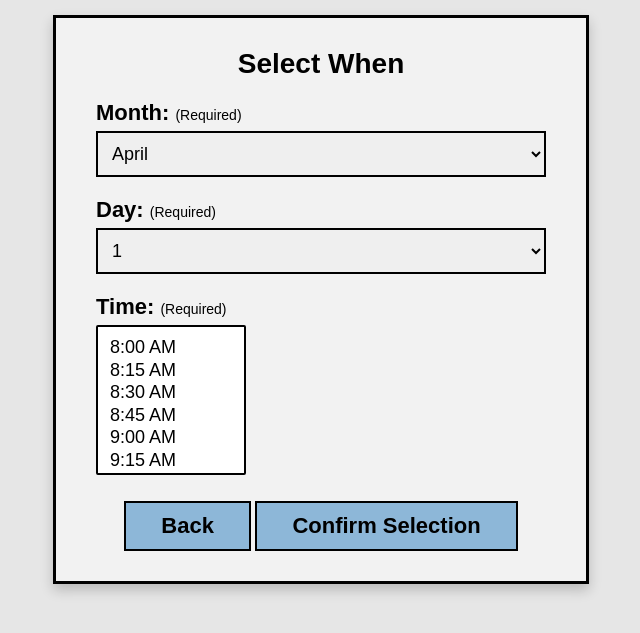
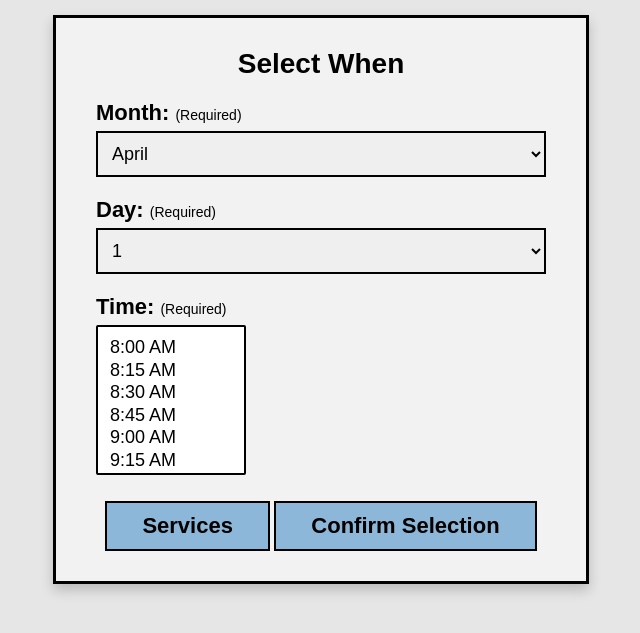
Before and after one commit to AidanH24/SeniorProject, a website: page CustomerSide/SelectWhenPage/selectWhenPage.html in a window 1280 px wide. Shown: the part 123-756 px from the top of the page, without its empty margins (319-959 px from the left). Drawn offline with Linux system fonts and the light colour scheme.

Commit message:
Change back button text to 'Services'

```diff
--- a/CustomerSide/SelectWhenPage/selectWhenPage.html
+++ b/CustomerSide/SelectWhenPage/selectWhenPage.html
@@ -34,7 +34,7 @@
             </div>
 
             <div class="btn-container">
-                <button type="back" id="backBtn">Back</button>
+                <button type="back" id="backBtn">Services</button>
                 <button type="submit" id="confirmBtn">Confirm Selection</button>
             </div>
         </form>
```
